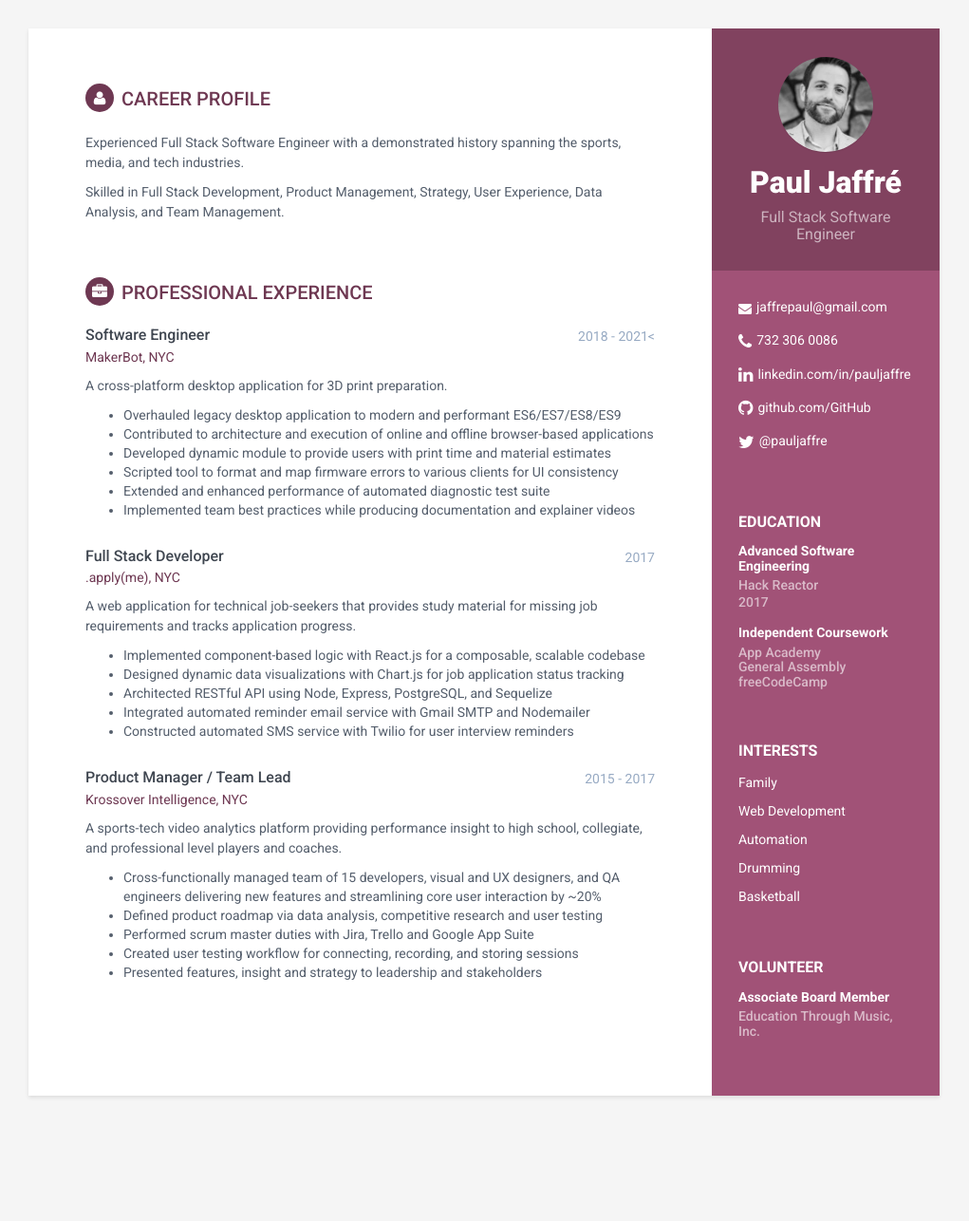
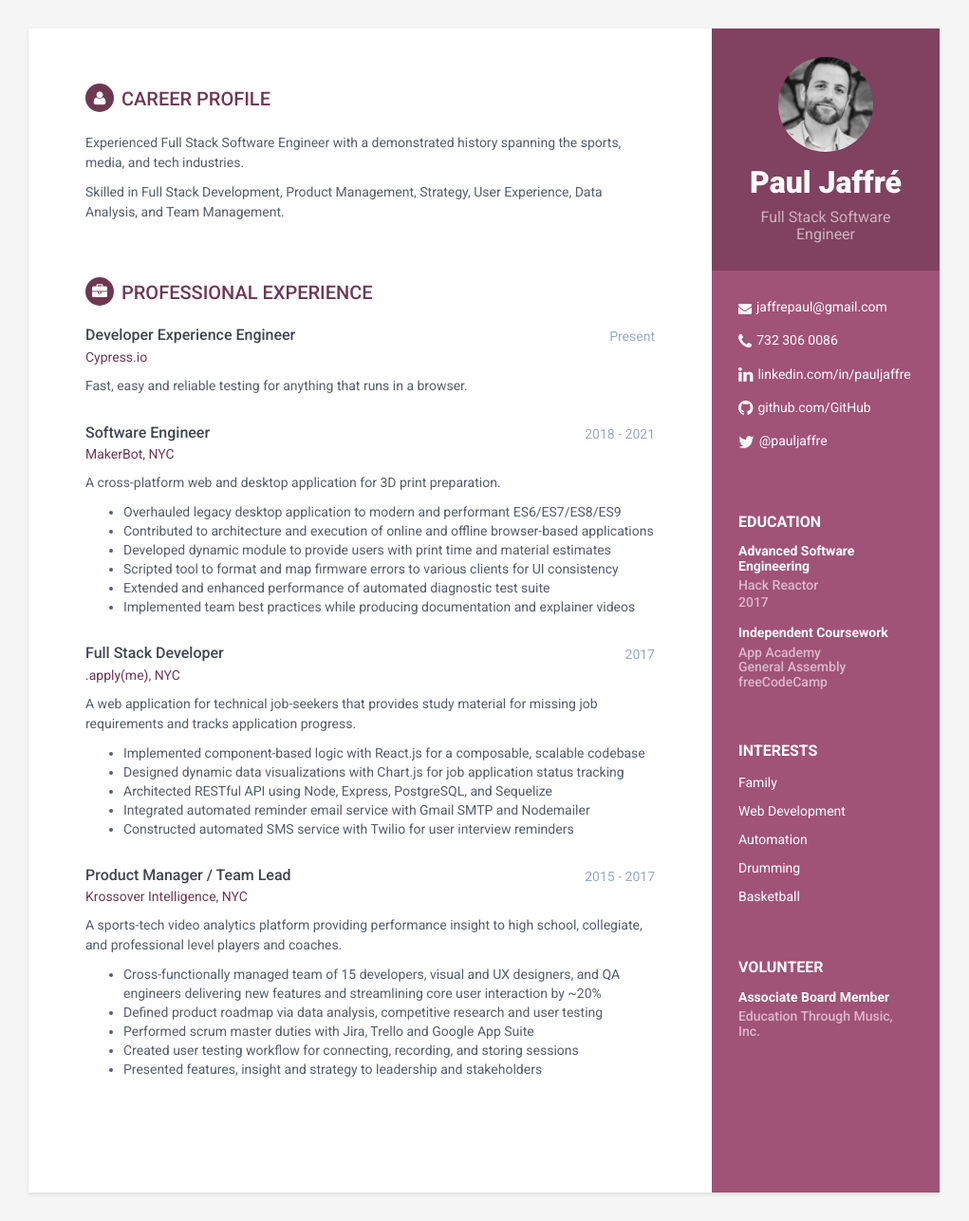
Before and after one commit to jaffrepaul/jaffrepaul.github.io, a Jekyll site: the page built from index.html, in a window 1280 px wide. Shown: the whole page at 95% size, without its empty margins (130-1151 px from the left). Built offline with Jekyll 4.4.1, drawn with Linux system fonts in a browser that asks for light colours; before the commit the page ends 1184 px from its top, so only the background shows below that.

Commit message:
Update experience.html

```diff
--- a/_includes/experience.html
+++ b/_includes/experience.html
@@ -19,8 +19,28 @@
     <div class="item">
         <div class="meta">
             <div class="upper-row">
+                <h3 class="job-title">Developer Experience Engineer</h3>
+                <div class="time">Present</div>
+            </div>
+            <!--//upper-row-->
+            <div class="company">
+                <a href="https://www.cypress.io/" target="_blank">Cypress.io</a>
+            </div>
+        </div>
+        <!--//meta-->
+        <div class="details">
+            <p>Fast, easy and reliable testing for anything that runs in a browser.</p>
+        </div>
+        <!--//details-->
+    </div>
+    <!--//item-->
+
+    <!--//item-->
+    <div class="item">
+        <div class="meta">
+            <div class="upper-row">
                 <h3 class="job-title">Software Engineer</h3>
-                <div class="time">2018 - 2021<</div>
+                <div class="time">2018 - 2021</div>
             </div>
             <!--//upper-row-->
             <div class="company">
@@ -29,7 +49,7 @@
         </div>
         <!--//meta-->
         <div class="details">
-            <p>A cross-platform desktop application for 3D print preparation.</p>
+            <p>A cross-platform web and desktop application for 3D print preparation.</p>
             <ul>
                 <li>Overhauled legacy desktop application to modern and performant ES6/ES7/ES8/ES9</li>
                 <li>Contributed to architecture and execution of online and offline browser-based applications</li>
```
